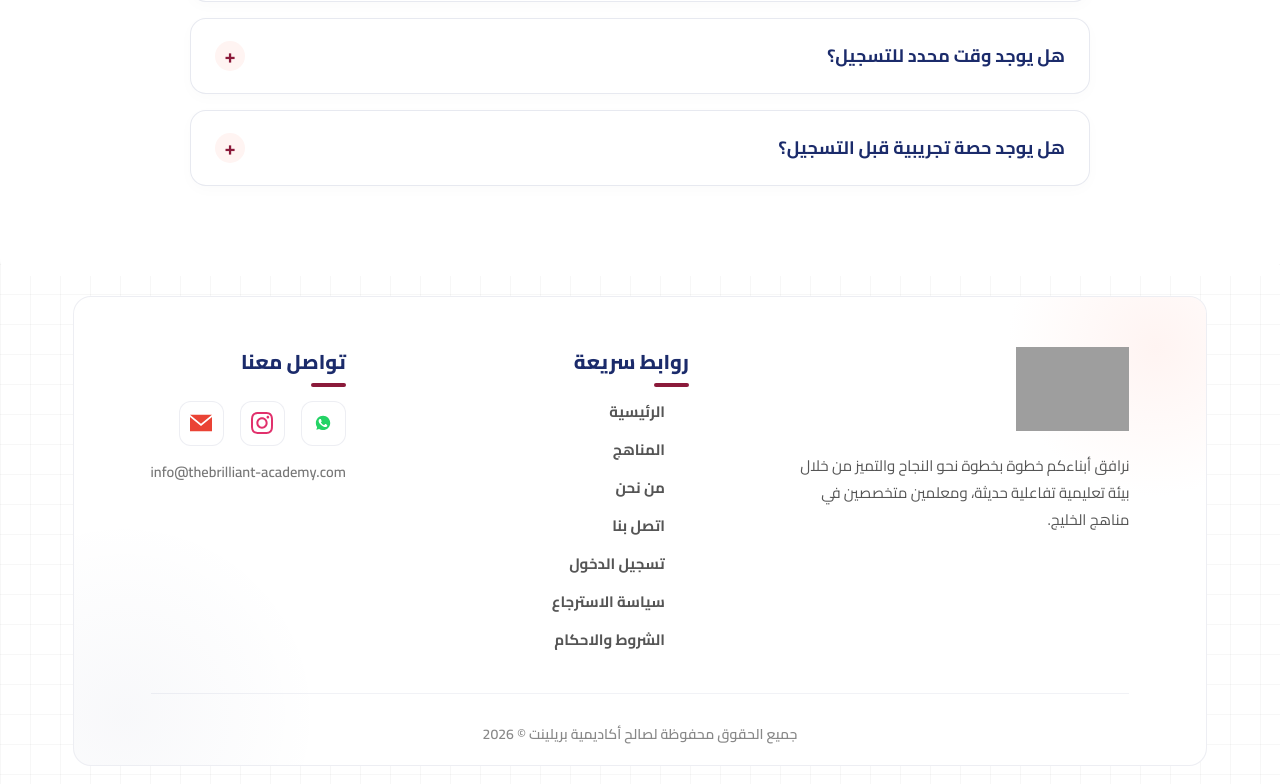
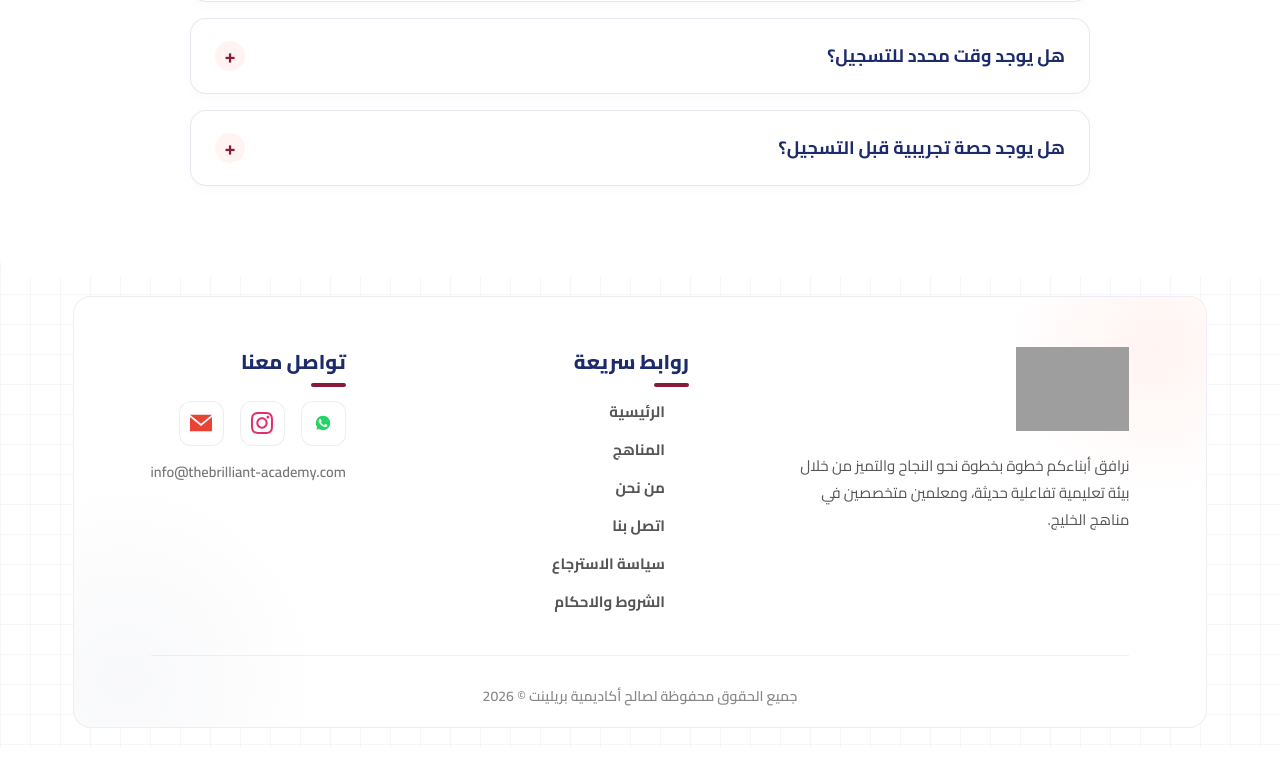
Before and after one commit to ahmed12g4/brilliant-academy, a Next.js app: page / in a window 1280 px wide. Shown: the part 2856-3640 px from the top of the page. After the commit the page ends 3604 px from the top, so only its background shows below. Built offline with nearby package versions, Linux system fonts and the light colour scheme; grey boxes are pictures that could not be loaded.

Commit message:
Remove login button from footer

```diff
--- a/src/components/Footer.tsx
+++ b/src/components/Footer.tsx
@@ -73,7 +73,6 @@ export default function Footer() {
               <li><Link href="/courses">المناهج</Link></li>
               <li><Link href="/about">من نحن</Link></li>
               <li><Link href="/contact">اتصل بنا</Link></li>
-              <li><a href="https://portal.thebrilliant-academy.com">تسجيل الدخول</a></li>
               <li><Link href="/refund">سياسة الاسترجاع</Link></li>
               <li><Link href="/terms">الشروط والاحكام</Link></li>
             </ul>
```
